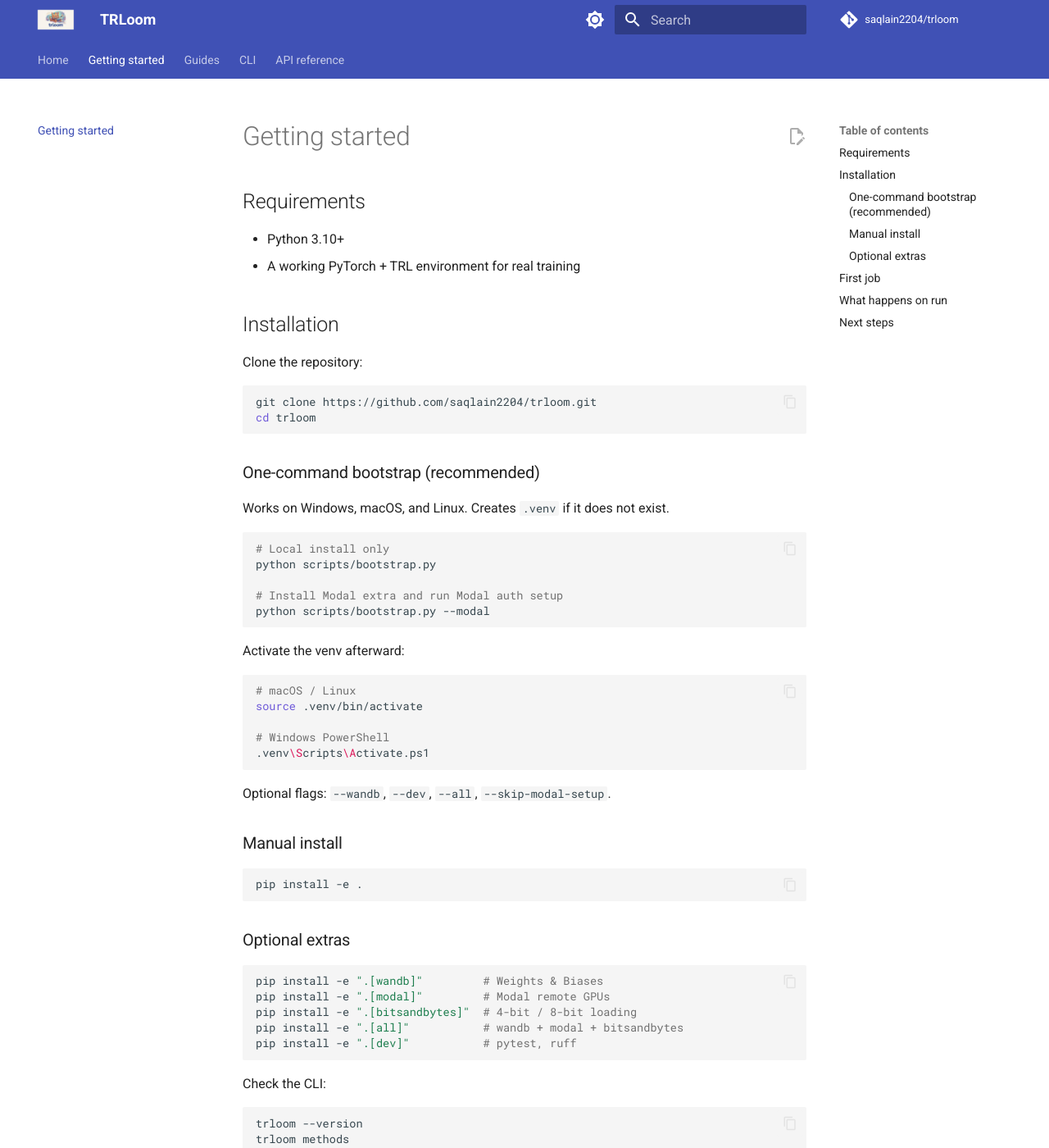
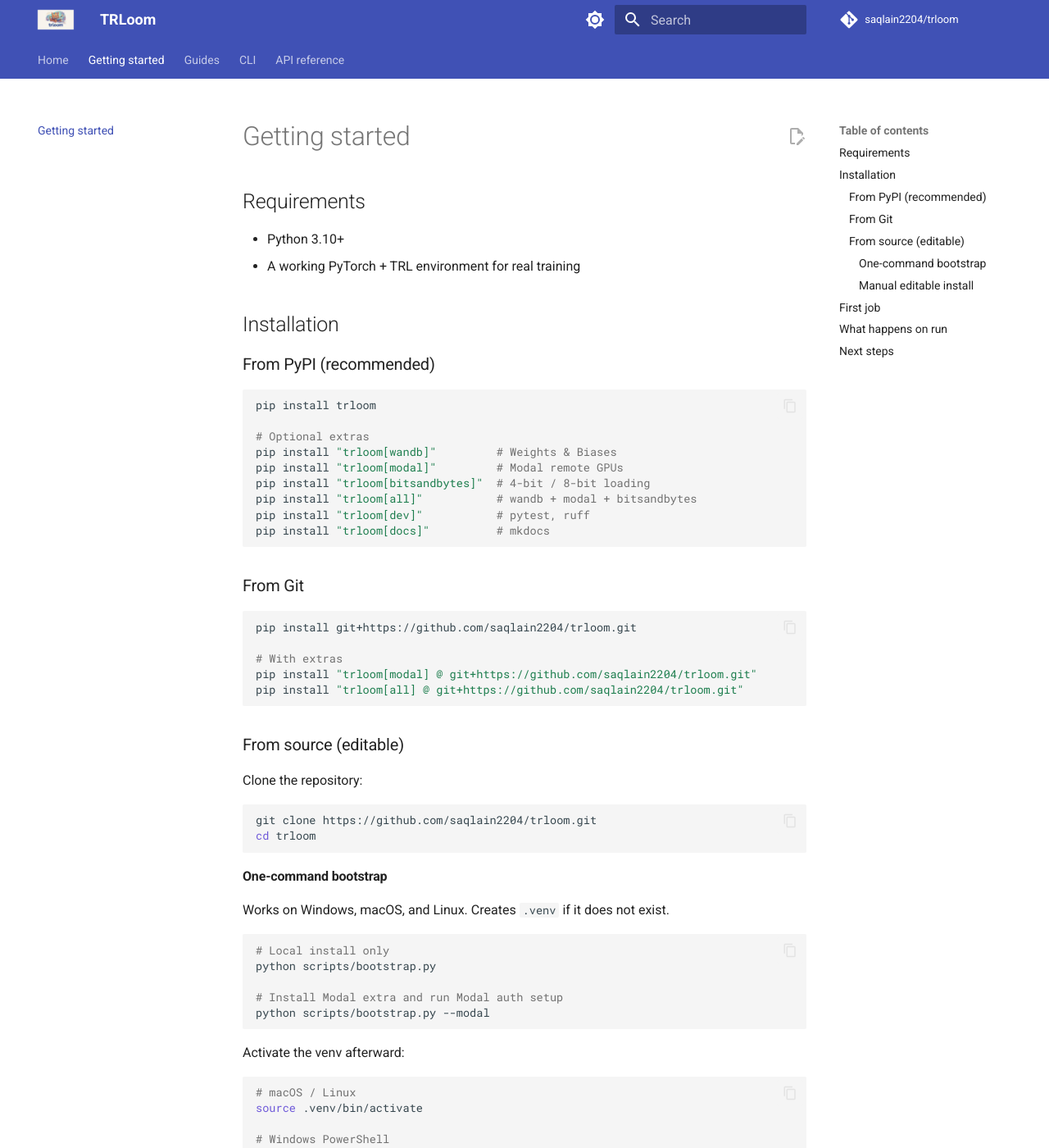
Before and after one commit to saqlain2204/trloom, an MkDocs documentation site: the page built from docs/getting-started.md, in a window 1280 px wide and 1400 px high. Shown: the whole window at 82% size. Built offline with MkDocs 1.6.1 and Material for MkDocs 9.7.7, drawn with Linux system fonts in a browser that asks for light colours; comment, search, counter and statistics services are not loaded; some of the changed text lies outside the part shown.

Commit message:
Document PyPI and git install options after package publish.
Co-authored-by: Cursor <cursoragent@cursor.com>

````diff
--- a/docs/getting-started.md
+++ b/docs/getting-started.md
@@ -7,6 +7,32 @@
 
 ## Installation
 
+### From PyPI (recommended)
+
+```bash
+pip install trloom
+
+# Optional extras
+pip install "trloom[wandb]"         # Weights & Biases
+pip install "trloom[modal]"         # Modal remote GPUs
+pip install "trloom[bitsandbytes]"  # 4-bit / 8-bit loading
+pip install "trloom[all]"           # wandb + modal + bitsandbytes
+pip install "trloom[dev]"           # pytest, ruff
+pip install "trloom[docs]"          # mkdocs
+```
+
+### From Git
+
+```bash
+pip install git+https://github.com/saqlain2204/trloom.git
+
+# With extras
+pip install "trloom[modal] @ git+https://github.com/saqlain2204/trloom.git"
+pip install "trloom[all] @ git+https://github.com/saqlain2204/trloom.git"
+```
+
+### From source (editable)
+
 Clone the repository:
 
 ```bash
@@ -38,15 +64,10 @@ source .venv/bin/activate
 
 Optional flags: `--wandb`, `--dev`, `--all`, `--skip-modal-setup`.
 
-### Manual install
+#### Manual editable install
 
 ```bash
 pip install -e .
-```
-
-### Optional extras
-
-```bash
 pip install -e ".[wandb]"         # Weights & Biases
 pip install -e ".[modal]"         # Modal remote GPUs
 pip install -e ".[bitsandbytes]"  # 4-bit / 8-bit loading
--- a/docs/guides/modal.md
+++ b/docs/guides/modal.md
@@ -6,7 +6,8 @@ written to a Modal volume and can be downloaded locally.
 ## Setup
 
 ```bash
-pip install -e ".[modal]"
+pip install "trloom[modal]"
+# or from source: pip install -e ".[modal]"
 python -m modal setup
 ```
 
@@ -54,7 +55,7 @@ modal:
 |-------|----------|
 | `local` | Mount your local package (best while developing) |
 | `git` | `pip install` from `git_url` |
-| `pypi` | `pip install trloom` (once published) |
+| `pypi` | `pip install trloom` from PyPI |
 
 Inside Modal, TRLoom forces `modal.enabled: false` and redirects
 `training.output_dir` onto the volume mount so the remote process does not
--- a/docs/guides/wandb.md
+++ b/docs/guides/wandb.md
@@ -3,7 +3,8 @@
 Install the optional extra and authenticate once:
 
 ```bash
-pip install -e ".[wandb]"
+pip install "trloom[wandb]"
+# or from source: pip install -e ".[wandb]"
 wandb login
 ```
 
````
Also changed, not shown: other parts of docs/getting-started.md (+1 -1 lines), README.md (+41 -23 lines), docs/index.md (+10 -0 lines).
